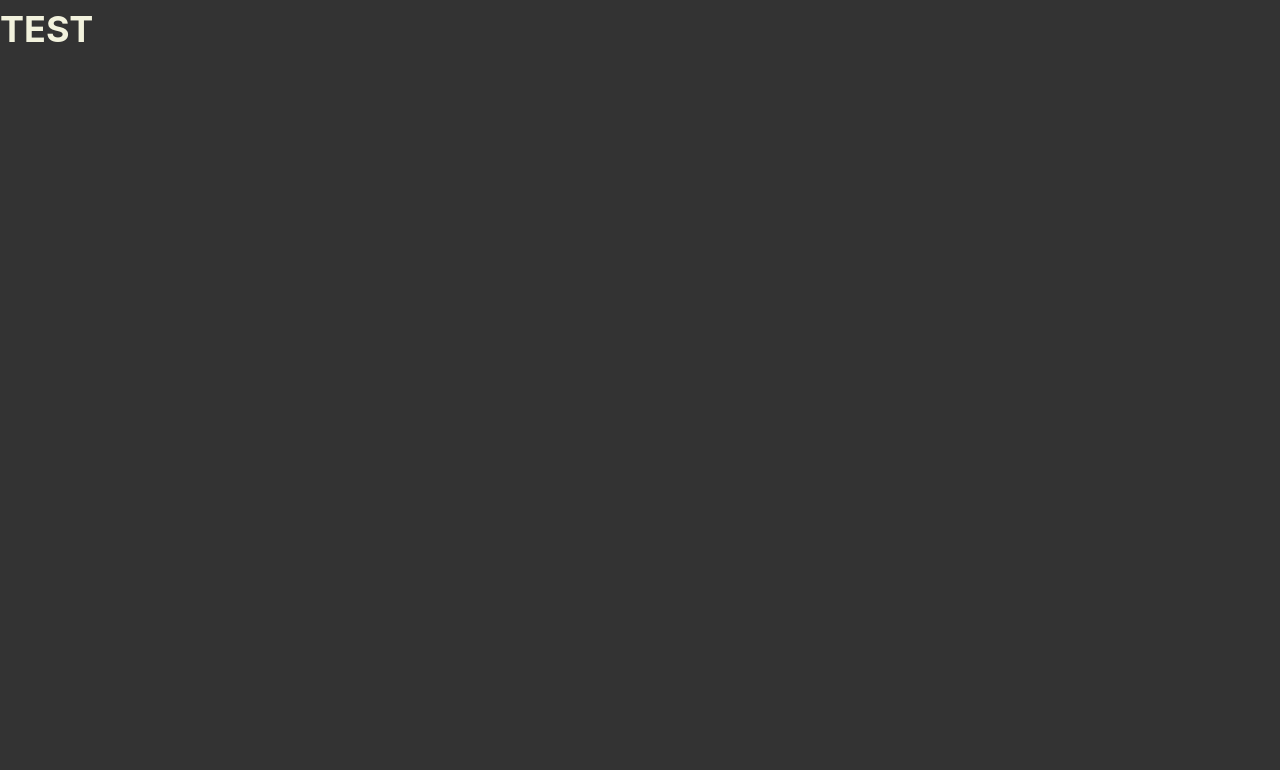
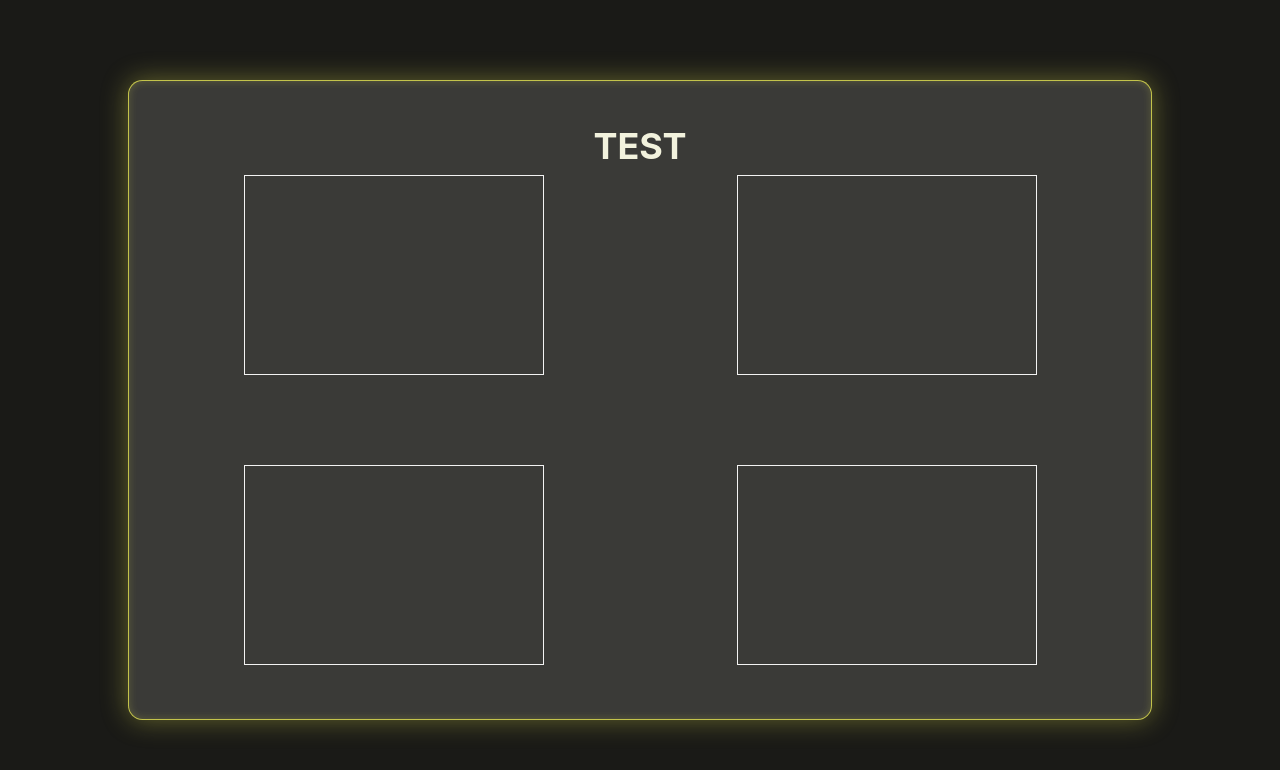
Before and after one commit to RediChen/StonksVisualization, a React (Create React App) app: page / in a window 1280 px wide. Shown: the top 770 px of the page. Built offline with nearby package versions, Linux system fonts and the light colour scheme.

Commit message:
建立頁面基本 layout 與樣式

```diff
--- a/src/App.tsx
+++ b/src/App.tsx
@@ -1,9 +1,21 @@
 
 const App = () => {
   return (
-    <div className="bg">
-      <div className="panel">
-        <h1>TEST</h1>
+    <div className="panel">
+      <h1>TEST</h1>
+      <div className="wrap">
+        <div className="monitor">
+          <div></div>
+        </div>
+        <div className="monitor">
+          <div></div>
+        </div>
+        <div className="monitor">
+          <div></div>
+        </div>
+        <div className="monitor">
+          <div></div>
+        </div>
       </div>
     </div>
   );
--- a/src/style/_reset.sass
+++ b/src/style/_reset.sass
@@ -5,7 +5,6 @@
     &, &::before, &::after
         box-sizing: border-box
 html
-    min-height: 100vh
     line-height: 1.618
     @include rwd-for($from: lg)
         font-size: 21px
--- a/src/style/_var.sass
+++ b/src/style/_var.sass
@@ -1,4 +1,5 @@
 // 主色系
     // dark mode(0), light mode(1)
-$color-theme-bg-0: #333
+$color-theme-bg-0: #1a1a17
 $color-theme-text-0: #f2f2dd
+$color-theme-0: #f1f152
--- a/src/style/style.css
+++ b/src/style/style.css
@@ -23,7 +23,6 @@ note: 須留意有些介面縱使在移動裝置
 }
 
 html {
-  min-height: 100vh;
   line-height: 1.618;
 }
 
@@ -72,13 +71,66 @@ button {
 }
 
 body {
-  background-color: #333;
+  background-color: #1a1a17;
   color: #f2f2dd;
   font-family: "Noto Sans TC", -apple-system, BlinkMacSystemFont,'palatino', serif;
   position: relative;
+  overflow: auto;
 }
 
-.center {
+#root {
+  min-height: 100vh;
+}
+
+.panel {
+  padding: 2rem 1rem;
+  background-color: #3a3a37;
+  border: 1px solid rgba(241, 241, 82, 0.75);
+  -webkit-box-shadow: 0 0 1.5rem rgba(241, 241, 82, 0.35), 0 0 0.5rem rgba(241, 241, 82, 0.2) inset;
+          box-shadow: 0 0 1.5rem rgba(241, 241, 82, 0.35), 0 0 0.5rem rgba(241, 241, 82, 0.2) inset;
+  border-radius: 0.8rem;
+}
+
+@media screen and (min-width: 992px) {
+  .panel {
+    width: 80vw;
+    height: 80vh;
+  }
+}
+
+.panel h1 {
+  text-align: center;
+}
+
+.panel .wrap {
+  display: -webkit-box;
+  display: -ms-flexbox;
+  display: flex;
+  -ms-flex-wrap: wrap;
+      flex-wrap: wrap;
+  -ms-flex-pack: distribute;
+      justify-content: space-around;
+}
+
+.panel .wrap .monitor {
+  margin-bottom: 5rem;
+  height: 200px;
+}
+
+@media screen and (min-width: 992px) {
+  .panel .wrap .monitor {
+    -ms-flex-preferred-size: 50%;
+        flex-basis: 50%;
+  }
+}
+
+.panel .wrap .monitor div {
+  width: 300px;
+  height: 100%;
+  border: 1px solid #f2f2f2;
+}
+
+.center, #root, .panel .wrap .monitor {
   display: -webkit-box;
   display: -ms-flexbox;
   display: flex;
--- a/src/style/style.sass
+++ b/src/style/style.sass
@@ -8,9 +8,40 @@ body
     color: $color-theme-text-0
     font-family: "Noto Sans TC", -apple-system, BlinkMacSystemFont,'palatino', serif
     position: relative
+    overflow: auto
 
+#root
+    min-height: 100vh
+    @extend .center
 // TEMP
 .panel
+    padding: 2rem 1rem
+    @include rwd-for($from:'lg')
+        width: 80vw
+        height: 80vh
+    background-color: #3a3a37
+    border: 1px solid rgba($color-theme-0, 0.75)
+    box-shadow: 0 0 1.5rem rgba($color-theme-0, 0.35), 0 0 0.5rem rgba($color-theme-0, 0.2) inset
+    border-radius: 0.8rem
+
+    h1
+        text-align: center
+
+    .wrap
+        display: flex
+        flex-wrap: wrap
+        justify-content: space-around
+        .monitor
+            margin-bottom: 5rem
+            height: 200px
+            @extend .center
+            @include rwd-for($from: 'lg')
+                flex-basis: 50%
+            div
+                width: 300px
+                height: 100%
+                border: 1px solid #f2f2f2
+
 
 // TEMP END
 
```
